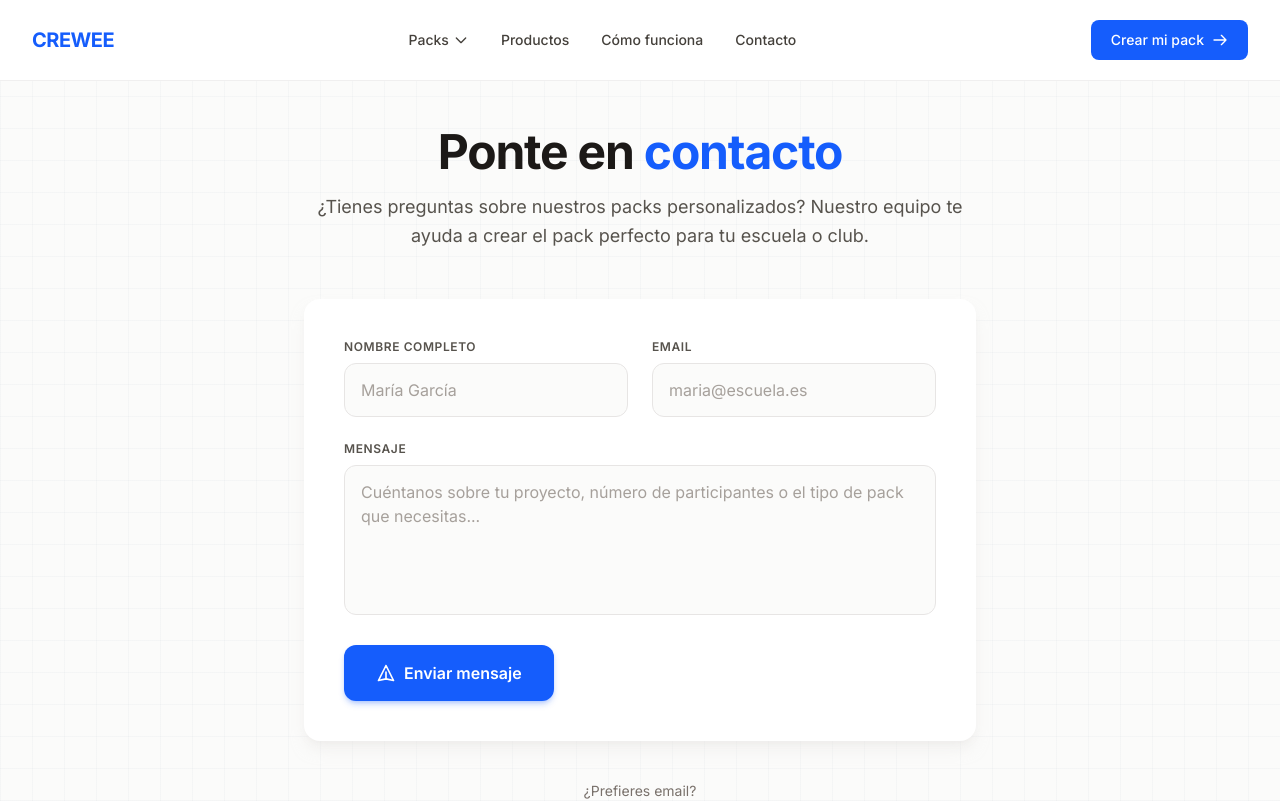
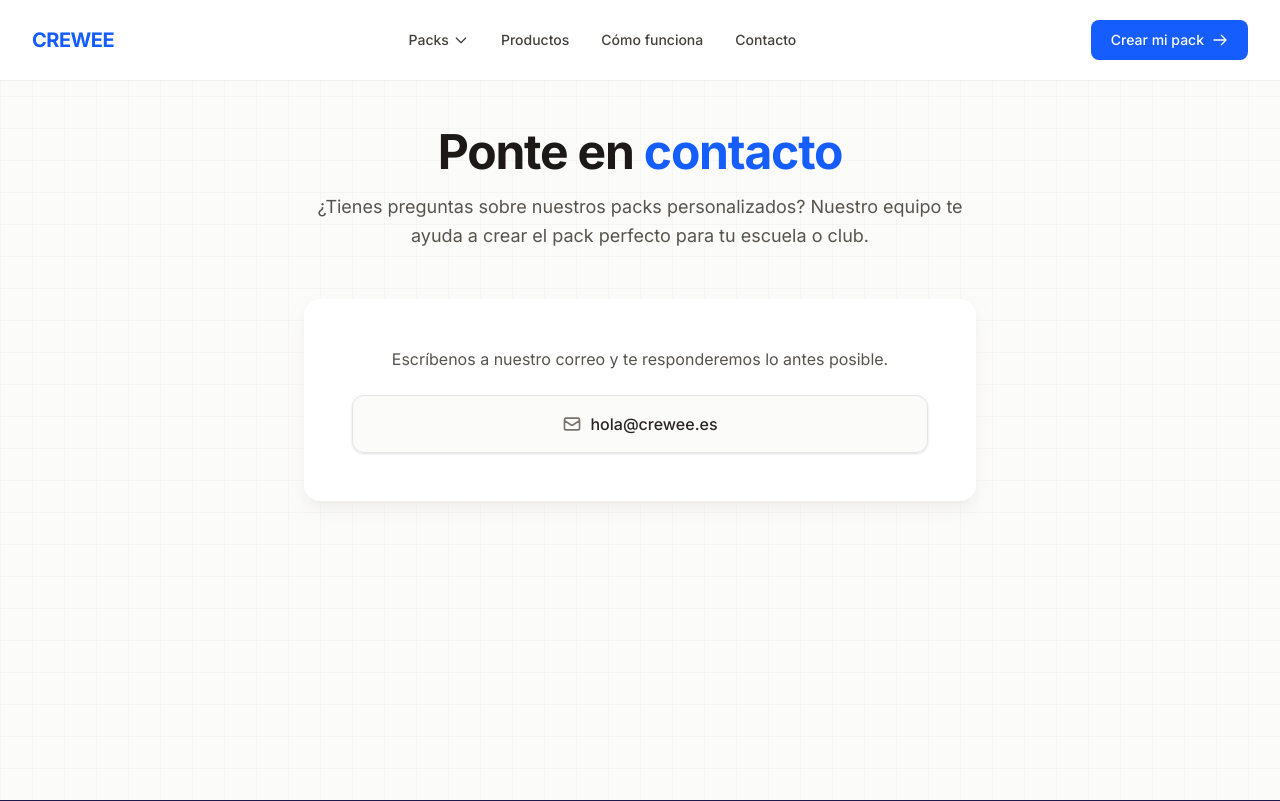
Before and after one commit to pabloalfaya/creewe, a Next.js app: page /contacto in a window 1280 px wide. Shown: the top 801 px of the page. Built offline with nearby package versions, Linux system fonts and the light colour scheme.

Commit message:
Nuevos avances en el diseño y funcionalidades

```diff
--- a/src/app/contacto/page.tsx
+++ b/src/app/contacto/page.tsx
@@ -31,86 +31,14 @@ export default function ContactoPage() {
             </p>
           </div>
 
-          {/* Formulario */}
-          <div className="mt-12 overflow-hidden rounded-2xl bg-white p-6 shadow-lg shadow-stone-200/50 sm:p-8 md:p-10">
-            <form className="space-y-6">
-              <div className="grid gap-6 sm:grid-cols-2">
-                <div className="space-y-2">
-                  <label
-                    htmlFor="nombre"
-                    className="block text-xs font-semibold uppercase tracking-wider text-stone-600"
-                  >
-                    Nombre completo
-                  </label>
-                  <input
-                    id="nombre"
-                    type="text"
-                    name="nombre"
-                    placeholder="María García"
-                    className="w-full rounded-xl border border-stone-200 bg-stone-50/80 px-4 py-3.5 text-stone-900 placeholder-stone-400 transition-colors focus:border-blue-500 focus:outline-none focus:ring-2 focus:ring-blue-500/20"
-                  />
-                </div>
-                <div className="space-y-2">
-                  <label
-                    htmlFor="email"
-                    className="block text-xs font-semibold uppercase tracking-wider text-stone-600"
-                  >
-                    Email
-                  </label>
-                  <input
-                    id="email"
-                    type="email"
-                    name="email"
-                    placeholder="maria@escuela.es"
-                    className="w-full rounded-xl border border-stone-200 bg-stone-50/80 px-4 py-3.5 text-stone-900 placeholder-stone-400 transition-colors focus:border-blue-500 focus:outline-none focus:ring-2 focus:ring-blue-500/20"
-                  />
-                </div>
-              </div>
-
-              <div className="space-y-2">
-                <label
-                  htmlFor="mensaje"
-                  className="block text-xs font-semibold uppercase tracking-wider text-stone-600"
-                >
-                  Mensaje
-                </label>
-                <textarea
-                  id="mensaje"
-                  name="mensaje"
-                  rows={5}
-                  placeholder="Cuéntanos sobre tu proyecto, número de participantes o el tipo de pack que necesitas..."
-                  className="w-full resize-none rounded-xl border border-stone-200 bg-stone-50/80 px-4 py-3.5 text-stone-900 placeholder-stone-400 transition-colors focus:border-blue-500 focus:outline-none focus:ring-2 focus:ring-blue-500/20"
-                />
-              </div>
-
-              <button
-                type="submit"
-                className="flex w-full items-center justify-center gap-2 rounded-xl bg-blue-600 px-6 py-4 text-base font-semibold text-white shadow-md shadow-blue-600/25 transition-colors hover:bg-blue-700 sm:w-auto sm:px-8"
-              >
-                <svg
-                  className="h-5 w-5"
-                  fill="none"
-                  viewBox="0 0 24 24"
-                  stroke="currentColor"
-                >
-                  <path
-                    strokeLinecap="round"
-                    strokeLinejoin="round"
-                    strokeWidth={2}
-                    d="M12 19l9 2-9-18-9 18 9-2zm0 0v-8"
-                  />
-                </svg>
-                Enviar mensaje
-              </button>
-            </form>
-          </div>
-
-          {/* Alternativa email */}
-          <div className="mt-10 text-center">
-            <p className="text-sm text-stone-500">¿Prefieres email?</p>
+          {/* Correo de contacto */}
+          <div className="mt-12 overflow-hidden rounded-2xl bg-white p-8 shadow-lg shadow-stone-200/50 sm:p-10 md:p-12">
+            <p className="text-center text-stone-600">
+              Escríbenos a nuestro correo y te responderemos lo antes posible.
+            </p>
             <a
               href="mailto:hola@crewee.es"
-              className="mt-3 inline-flex items-center gap-2 rounded-xl border border-stone-200 bg-white px-6 py-3.5 text-sm font-medium text-stone-700 shadow-sm transition-colors hover:bg-stone-50"
+              className="mt-6 flex w-full items-center justify-center gap-2 rounded-xl border border-stone-200 bg-stone-50/80 px-6 py-4 text-base font-medium text-stone-800 shadow-sm transition-colors hover:bg-stone-100"
             >
               <svg
                 className="h-5 w-5 text-stone-500"
```
